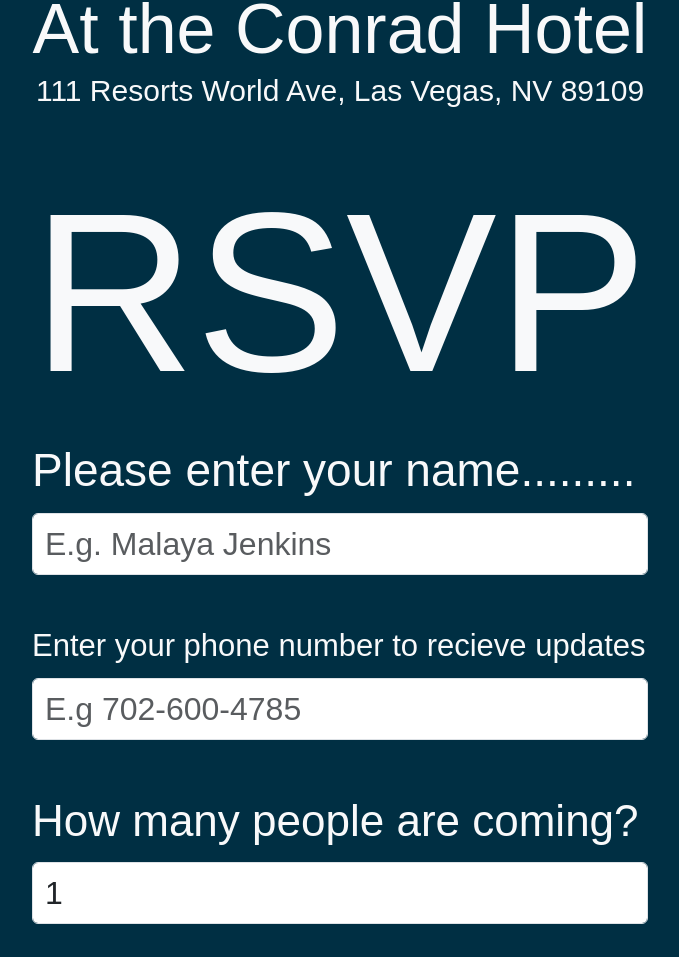
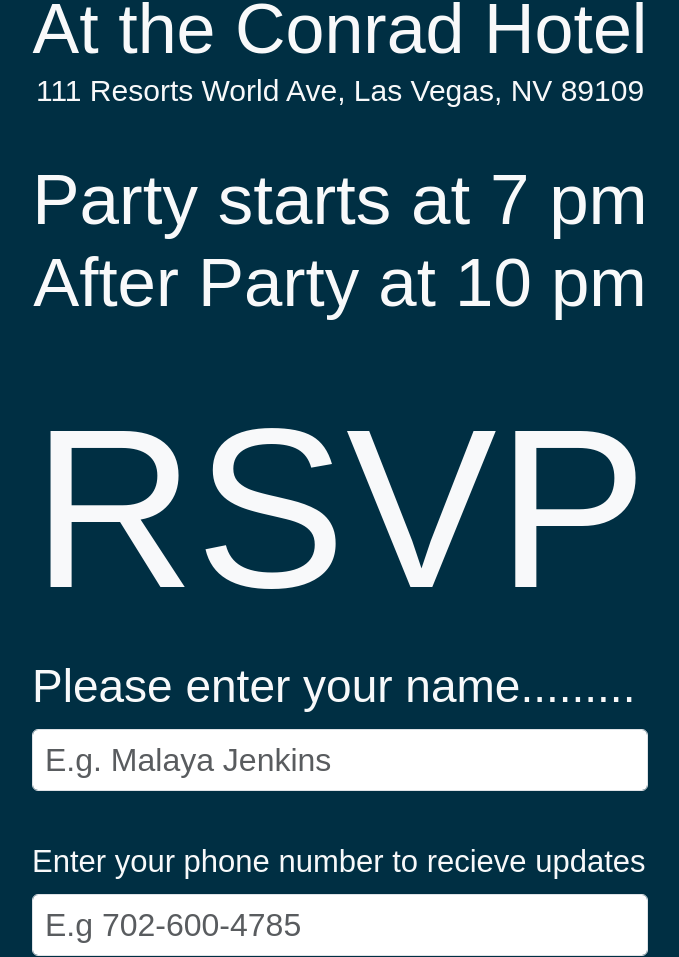
Before and after one commit to Jadens-arc/worldwide.jadenarceneaux.com, a website: page index.html in a window 1280 px wide. Shown: the part 2412-3369 px from the top of the page, without its empty margins (300-979 px from the left). Drawn offline with nearby package versions, Linux system fonts and the light colour scheme; a web font is replaced by a local one.

Commit message:
added time

```diff
--- a/index.html
+++ b/index.html
@@ -37,6 +37,11 @@
                 <span class="fit-text">November 1st</span>
                 <span class="fit-text">At the Conrad Hotel</span>
                 <span class="fit-text">111 Resorts World Ave, Las Vegas, NV 89109</span>
+            </h2>
+
+            <h2 class="text-light text-center mt-5">
+                <span class="fit-text">Party starts at 7 pm</span>
+                <span class="fit-text">After Party at 10 pm</span>
             </h2>
 
             <h2 class="text-light mt-5" id="rsvp">
```
